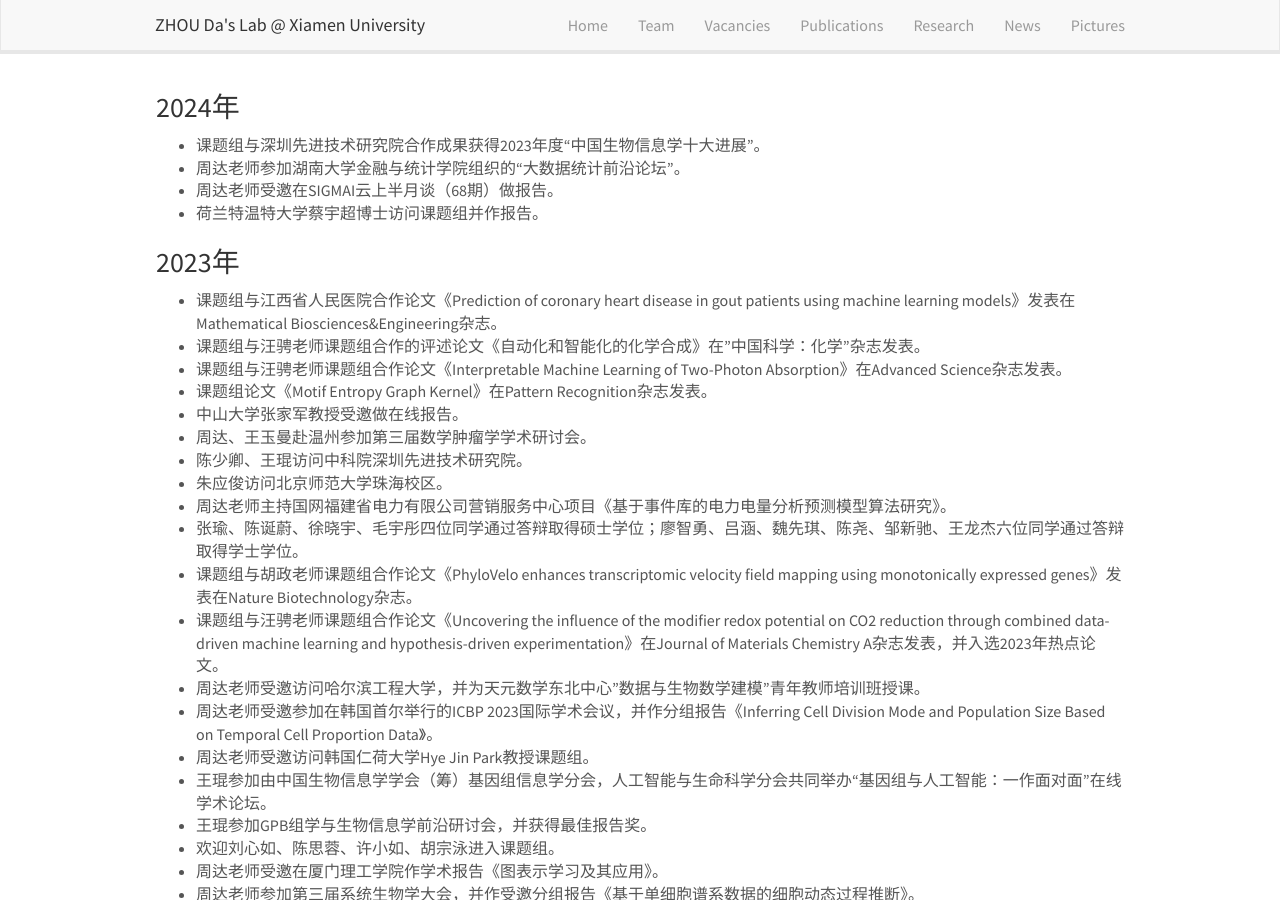
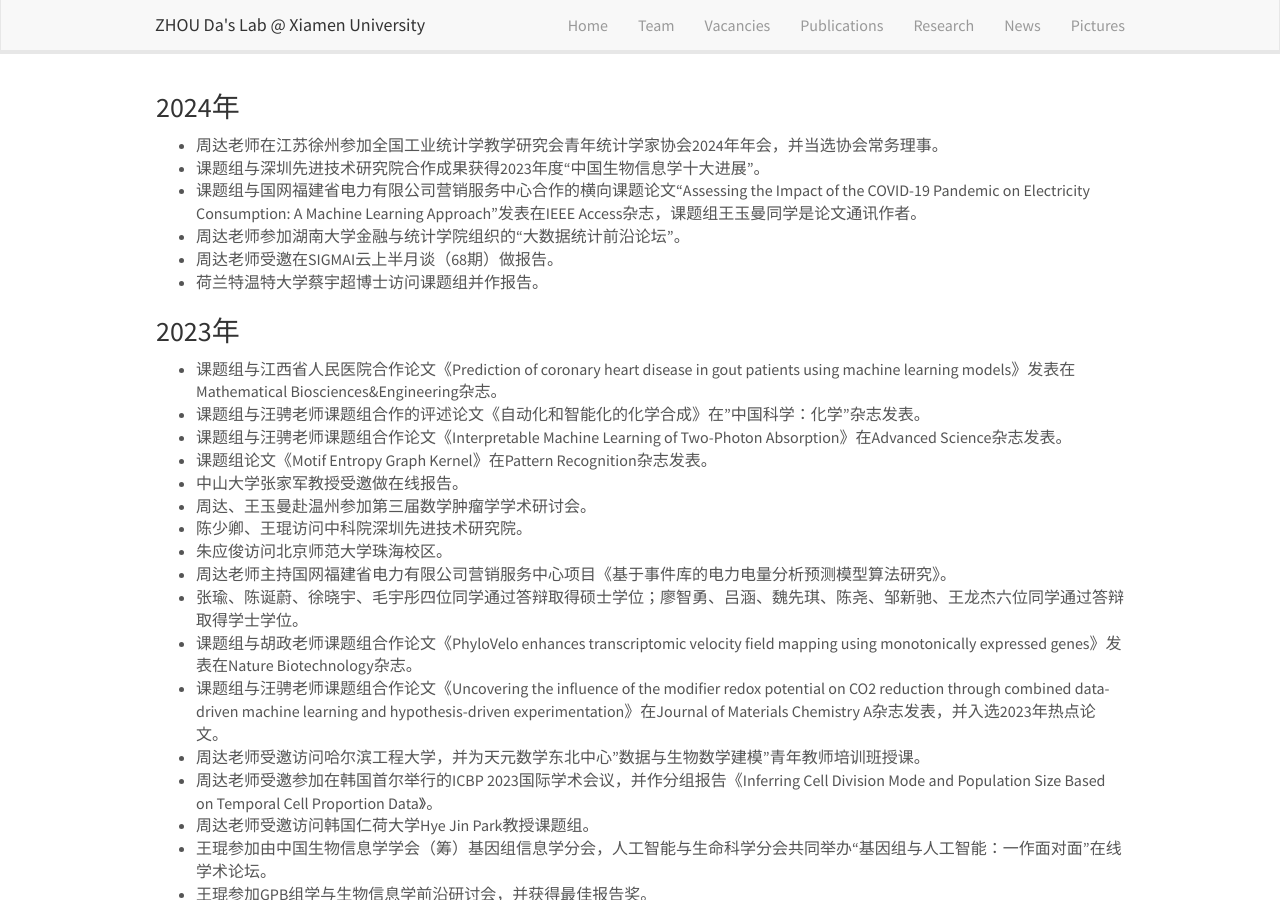
Before and after one commit to ZhouDaLab/zhoudalab.github.io, a Jekyll site: the page built from _pages/news.md, in a window 1280 px wide and 900 px high. Built offline with Jekyll 4.4.1, drawn with Linux system fonts in a browser that asks for light colours; nearby versions of some CDN libraries.

Commit message:
Update news.md

```diff
--- a/_pages/news.md
+++ b/_pages/news.md
@@ -8,7 +8,9 @@ permalink: /news/
 
 ### 2024年
 
+- 周达老师在江苏徐州参加全国工业统计学教学研究会青年统计学家协会2024年年会，并当选协会常务理事。
 - 课题组与深圳先进技术研究院合作成果获得2023年度“中国生物信息学十大进展”。
+- 课题组与国网福建省电力有限公司营销服务中心合作的横向课题论文“Assessing the Impact of the COVID-19 Pandemic on Electricity Consumption: A Machine Learning Approach”发表在IEEE Access杂志，课题组王玉曼同学是论文通讯作者。
 - 周达老师参加湖南大学金融与统计学院组织的“大数据统计前沿论坛”。
 - 周达老师受邀在SIGMAI云上半月谈（68期）做报告。
 - 荷兰特温特大学蔡宇超博士访问课题组并作报告。
```
